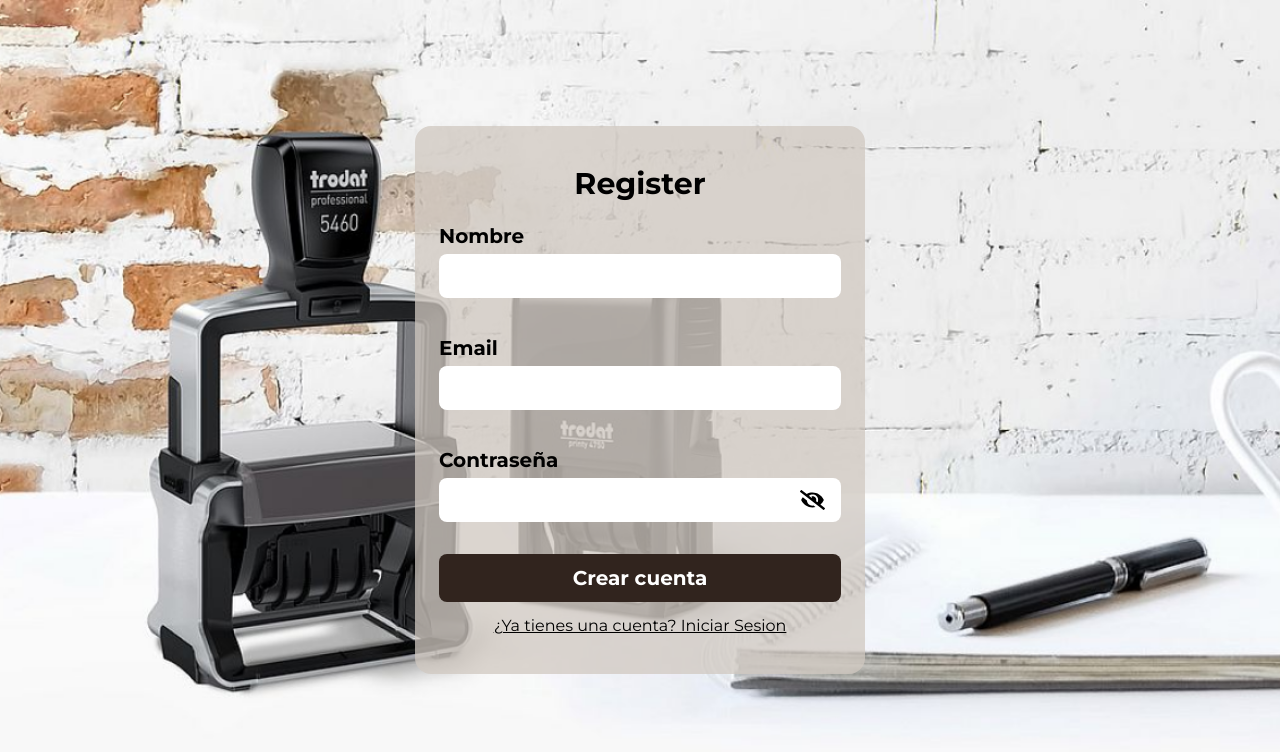
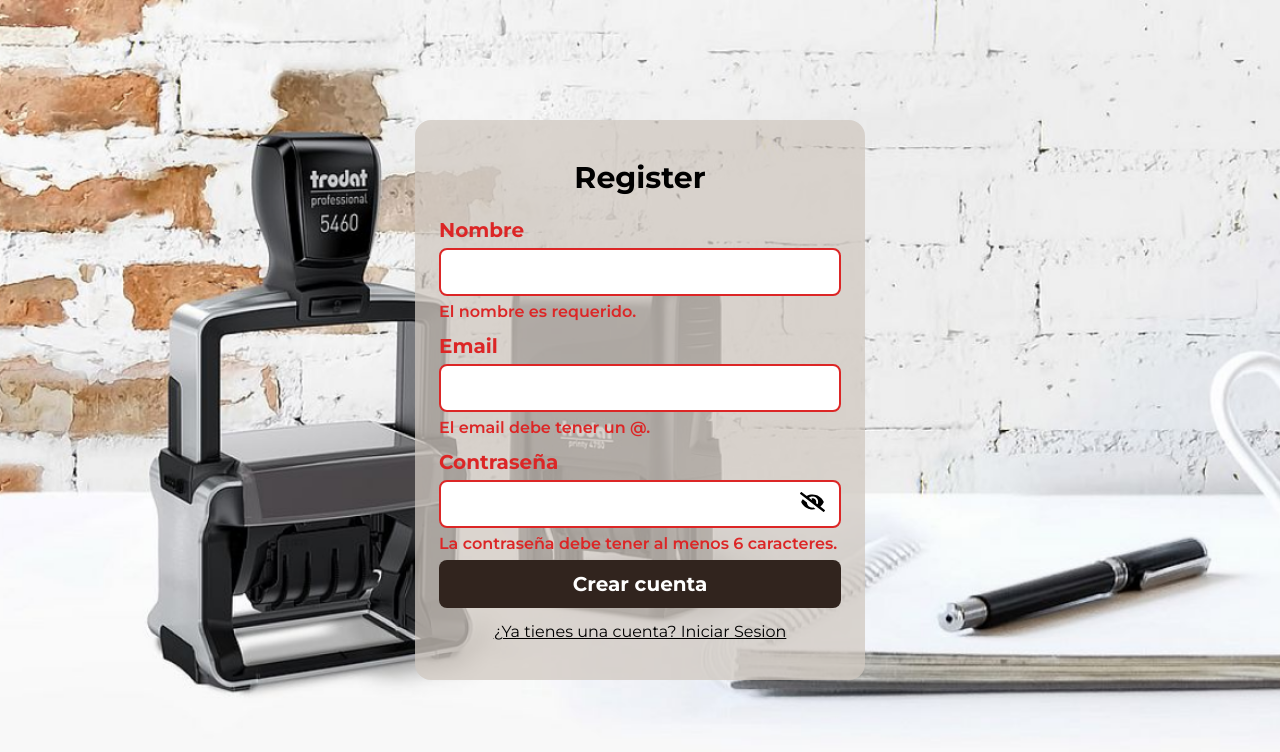
Before and after one commit to Grupo-IHC/INKA, a React (Vite) app: page /auth/register in a window 1280 px wide. Both pictures are taken after typing "Sample", "name@example.com", "Sample123" into the empty fields and a click on the button "Crear cuenta". Shown: the top 752 px of the page. Built offline with nearby package versions, Linux system fonts and the light colour scheme.

Commit message:
login/registerV3

```diff
--- a/src/auth/pages/LoginPage.jsx
+++ b/src/auth/pages/LoginPage.jsx
@@ -6,7 +6,7 @@ import { useState } from 'react';
 
 export const LoginPage = () => {
 
-  const {onInputChange, formState, email, password, onReset} = useForm({
+  const {onInputChange, formState, email, password} = useForm({
     email: '',
     password: ''
   })
@@ -20,7 +20,6 @@ export const LoginPage = () => {
   const onSubmit = (e) => {
     e.preventDefault();
     console.log(formState);
-    onReset();
   }
 
   return (
--- a/src/auth/pages/RegisterPage.jsx
+++ b/src/auth/pages/RegisterPage.jsx
@@ -4,15 +4,22 @@ import { useState } from "react";
 import { Link } from "react-router-dom";
 import { useForm } from "../../hooks/useForm";
 
+const formValidations = {
+  name: [(value) => value.length > 0,'El nombre es requerido.'],
+  email: [(value) => value.includes("@"),'El email debe tener un @.'],
+  password: [(value) => value.length >= 6,'La contraseña debe tener al menos 6 caracteres.']
+};
+
 export const RegisterPage = () => {
 
-  const {onInputChange, formState, onReset, name, email, password} = useForm({
+  const {onInputChange, formState, onReset, name, email, password, emailValid, nameValid, passwordValid, isFormValid} = useForm({
     name: '',
     email: '',
     password: ''
-  });
+  }, formValidations);
 
   const [valueEye, setvalueEye] = useState(false);
+  const [formSubmitted, setFormSubmited] = useState(false);
 
   const showPassword = () => {
     setvalueEye(!valueEye);
@@ -20,6 +27,8 @@ export const RegisterPage = () => {
 
   const onSubmit = (e) => {
     e.preventDefault();
+    setFormSubmited(true);
+    if (!isFormValid) return;
     console.log(formState);
     onReset();
   }
@@ -27,32 +36,34 @@ export const RegisterPage = () => {
   return (
     <AuthLayout title="Register">
       <form onSubmit={onSubmit}>
-        <div className='flex justify-between pb-8 flex-col'>
-          <label className='font-mont font-bold text-xl py-1' htmlFor="name">Nombre</label>
+        <div className='flex justify-between pb-8 flex-col relative'>
+          <label className={`font-mont font-bold text-xl py-1 ${(formSubmitted && !!nameValid)? "text-red-600" : ""}`} htmlFor="name">Nombre</label>
           <input
             value={name}
             name="name"
-            className='w-full bg-white py-2.5 px-4 rounded-lg'
+            className={`w-full bg-white py-2.5 px-4 rounded-lg outline-none ${(formSubmitted && !!nameValid)? "border-2 border-red-600" : "border-2 border-transparent"}`}
             type="text"
             onChange={onInputChange}
           />
+          {(formSubmitted && !!nameValid) && <p className="font-mont font-semibold text-red-600 absolute bottom-1">{nameValid}</p>}
         </div>
-        <div className='flex justify-between pb-8 flex-col'>
-          <label className='font-mont font-bold text-xl py-1' htmlFor="email">Email</label>
+        <div className='flex justify-between pb-8 flex-col relative'>
+          <label className={`font-mont font-bold text-xl py-1 ${(formSubmitted && !!emailValid)? "text-red-600" : ""}`}  htmlFor="email">Email</label>
           <input
             value={email}
             name="email"
-            className='w-full bg-white py-2.5 px-4 rounded-lg'
+            className={`w-full bg-white py-2.5 px-4 rounded-lg outline-none ${(formSubmitted && !!emailValid)? "border-2 border-red-600" : "border-2 border-transparent"}`}
             type="text"
             onChange={onInputChange}
           />
+          {(formSubmitted && !!emailValid) && <p className="font-mont font-semibold text-red-600 absolute bottom-1">{emailValid}</p>}
         </div>
         <div className='flex justify-between pb-8 flex-col relative'>
-          <label className='font-mont font-bold text-xl py-1' htmlFor="password">Contraseña</label>
+          <label className={`font-mont font-bold text-xl py-1 ${(formSubmitted && !!passwordValid)? "text-red-600" : ""}`} htmlFor="password">Contraseña</label>
           <input
             value={password}
             name="password"
-            className='w-full bg-white py-2.5 px-4 rounded-lg'
+            className={`w-full bg-white py-2.5 px-4 rounded-lg outline-none ${(formSubmitted && !!passwordValid)? "border-2 border-red-600" : "border-2 border-transparent"}`}
             type={valueEye ? 'text' : 'password'}
             onChange={onInputChange}
           />
@@ -62,6 +73,7 @@ export const RegisterPage = () => {
             alt="eyeIcon"
             onClick={showPassword}
           />
+          {(formSubmitted && !!passwordValid) && <p className="font-mont font-semibold text-red-600 absolute bottom-1">{passwordValid}</p>}
         </div>
         <div className='text-center'>
           <button
--- a/src/hooks/useForm.js
+++ b/src/hooks/useForm.js
@@ -1,8 +1,21 @@
-import { useState } from "react"
+import { useEffect, useMemo, useState } from "react"
 
-export const useForm = (initialForm={}) => {
+export const useForm = (initialForm={}, formValidations={}) => {
 
   const [formState, setFormState] = useState(initialForm)
+  const [formValidation, setFormValidation] = useState({})
+
+  useEffect(() => {
+    createValidations()
+  }, [formState])
+
+  const isFormValid = useMemo(() => {
+    for (const formValue of Object.keys(formValidation)) {
+      if (formValidation[formValue] !== null) return false;
+    }
+
+    return true;
+  }, [formValidation])
 
   const onInputChange = ({target}) => {
     const {name, value} = target;
@@ -13,13 +26,24 @@ export const useForm = (initialForm={}) => {
   }
 
   const onReset = () => {
-    setFormState(initialForm)
+    setFormState(initialForm);
+  }
+
+  const createValidations = () => {
+    const formCheckedValues = {};
+    for (const formField of Object.keys(formValidations)) {
+      const [fn, errorMessage] = formValidations[formField]
+      formCheckedValues[`${formField}Valid`] = fn(formState[formField]) ? null : errorMessage;
+    }
+    setFormValidation(formCheckedValues);
   }
 
   return {
     onInputChange,
     ...formState,
     formState,
-    onReset
+    onReset,
+    ...formValidation,
+    isFormValid
   }
 }
```
